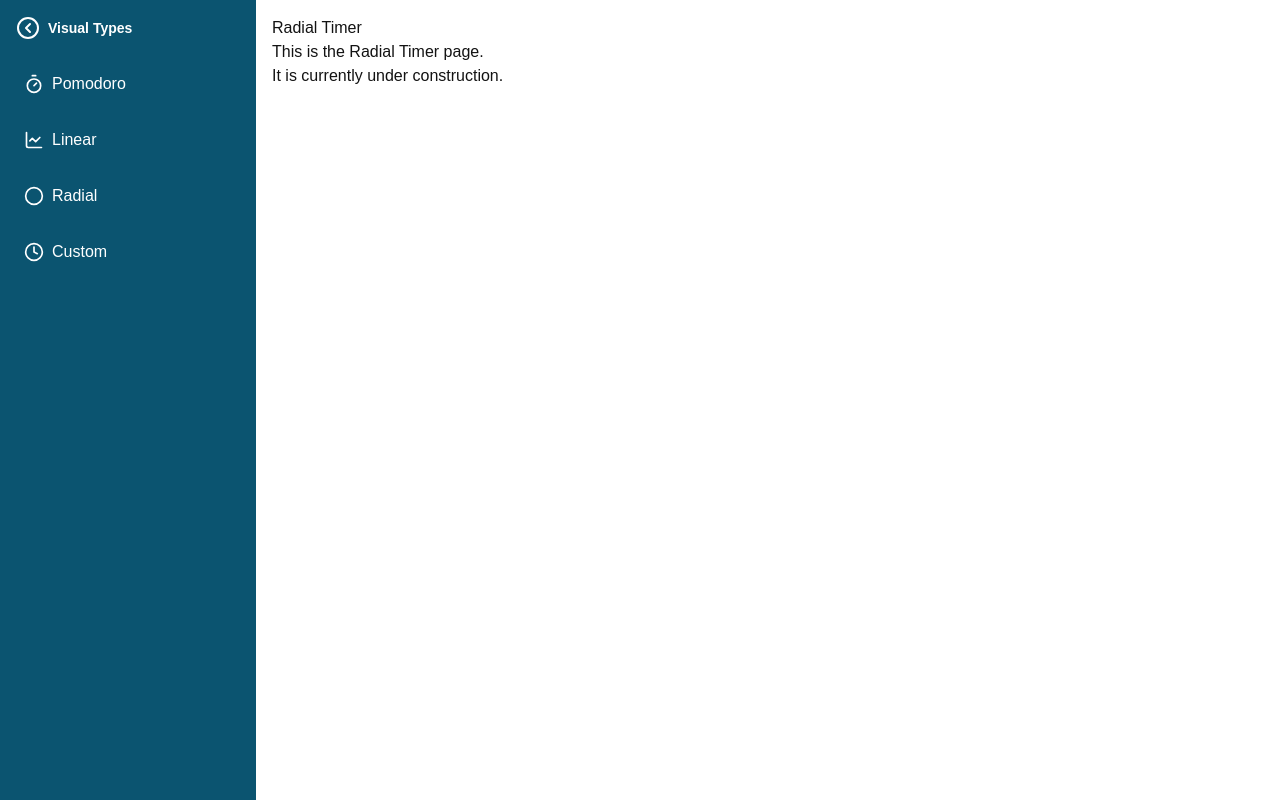
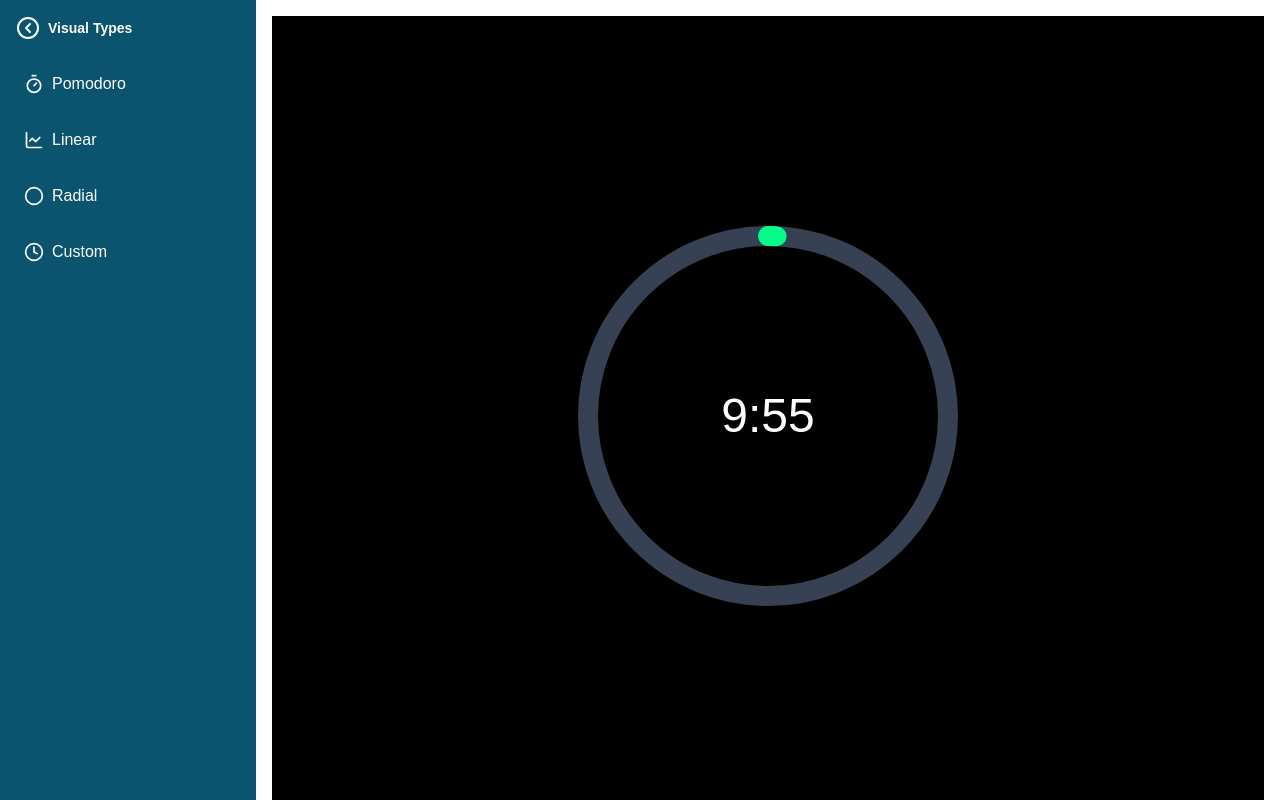
Before and after one commit to JGrineau/visual-timers, a Next.js app: page /radial in a window 1280 px wide. Built offline with nearby package versions, Linux system fonts and the light colour scheme.

Commit message:
Radial Timer from Vanilla JS converted to Tsx and added

```diff
--- a/src/app/radial/page.tsx
+++ b/src/app/radial/page.tsx
@@ -1,9 +1,68 @@
+'use client';
+
+import { useEffect, useRef, useState } from 'react';
+
 export default function Page() {
-    return (
-        <div>
-        <h1>Radial Timer</h1>
-        <p>This is the Radial Timer page.</p>
-        <p>It is currently under construction.</p>
+  const TIME_LIMIT = 600; // 10 minutes
+  const FULL_DASH_ARRAY = 2 * Math.PI * 180; // circumference for radius 180
+  const [timeLeft, setTimeLeft] = useState(TIME_LIMIT);
+  const intervalRef = useRef<NodeJS.Timeout | null>(null);
+  const progressRef = useRef<SVGCircleElement | null>(null);
+
+  useEffect(() => {
+    intervalRef.current = setInterval(() => {
+      setTimeLeft(prev => {
+        if (prev <= 1 && intervalRef.current) {
+          clearInterval(intervalRef.current);
+          return 0;
+        }
+        return prev - 1;
+      });
+    }, 1000);
+
+    return () => clearInterval(intervalRef.current!);
+  }, []);
+
+  useEffect(() => {
+    if (progressRef.current) {
+      const offset = FULL_DASH_ARRAY * (timeLeft / TIME_LIMIT);
+      progressRef.current.style.strokeDashoffset = offset.toString();
+    }
+  }, [timeLeft]);
+
+  const minutes = Math.floor(timeLeft / 60);
+  const seconds = timeLeft % 60;
+
+  return (
+    <div className="flex justify-center items-center h-screen bg-black text-white">
+      <div className="relative w-[400px] h-[400px]">
+        <svg className="w-full h-full rotate-[-90deg]">
+          <circle
+            className="stroke-gray-700"
+            cx="200"
+            cy="200"
+            r="180"
+            fill="none"
+            strokeWidth="20"
+          />
+          <circle
+            ref={progressRef}
+            cx="200"
+            cy="200"
+            r="180"
+            fill="none"
+            stroke="#00ff88"
+            strokeWidth="20"
+            strokeLinecap="round"
+            strokeDasharray={FULL_DASH_ARRAY}
+            strokeDashoffset={0}
+            style={{ transition: 'stroke-dashoffset 1s linear' }}
+          />
+        </svg>
+        <div className="absolute top-1/2 left-1/2 text-5xl transform -translate-x-1/2 -translate-y-1/2">
+          {minutes}:{seconds.toString().padStart(2, '0')}
         </div>
-    );
+      </div>
+    </div>
+  );
 }
```
